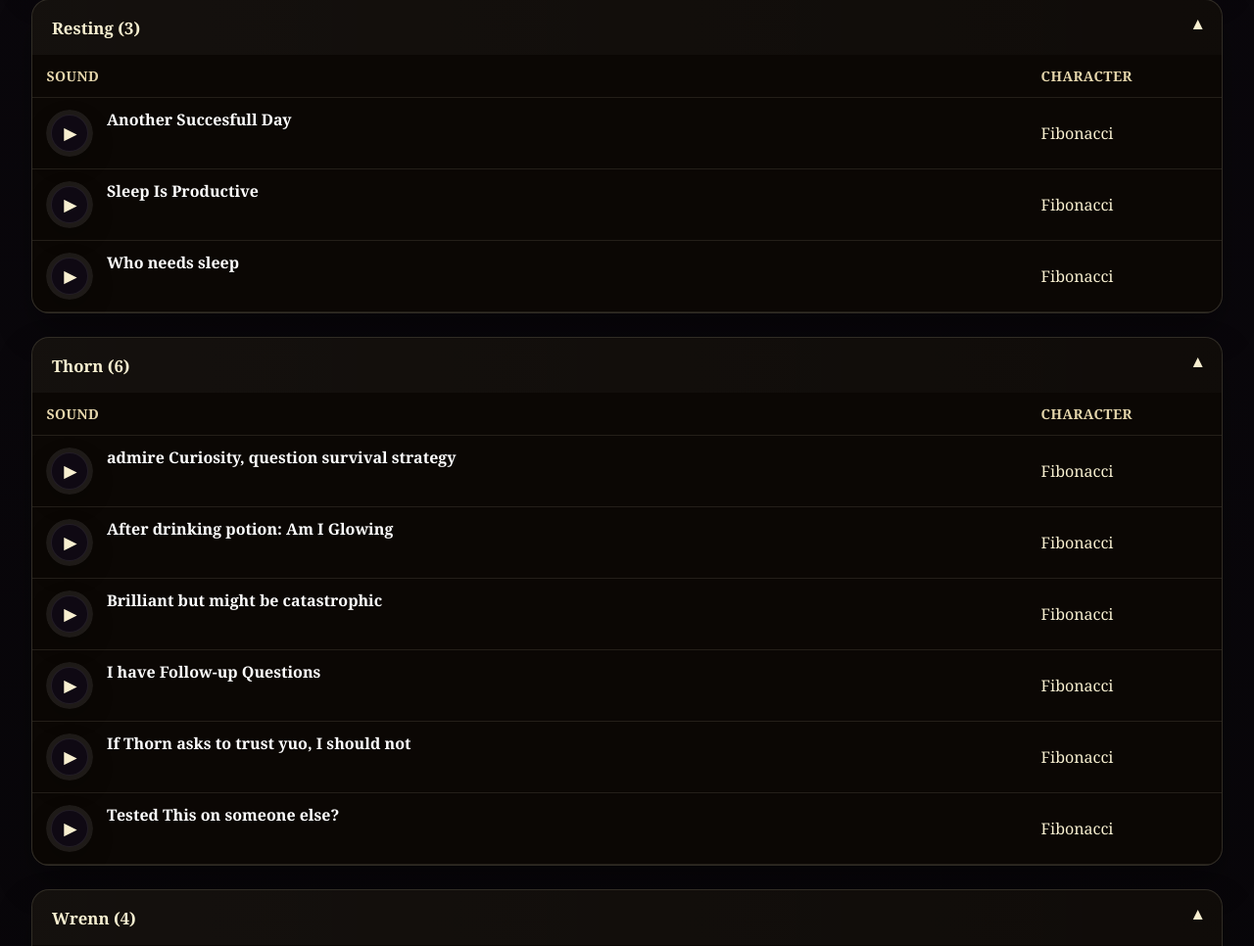
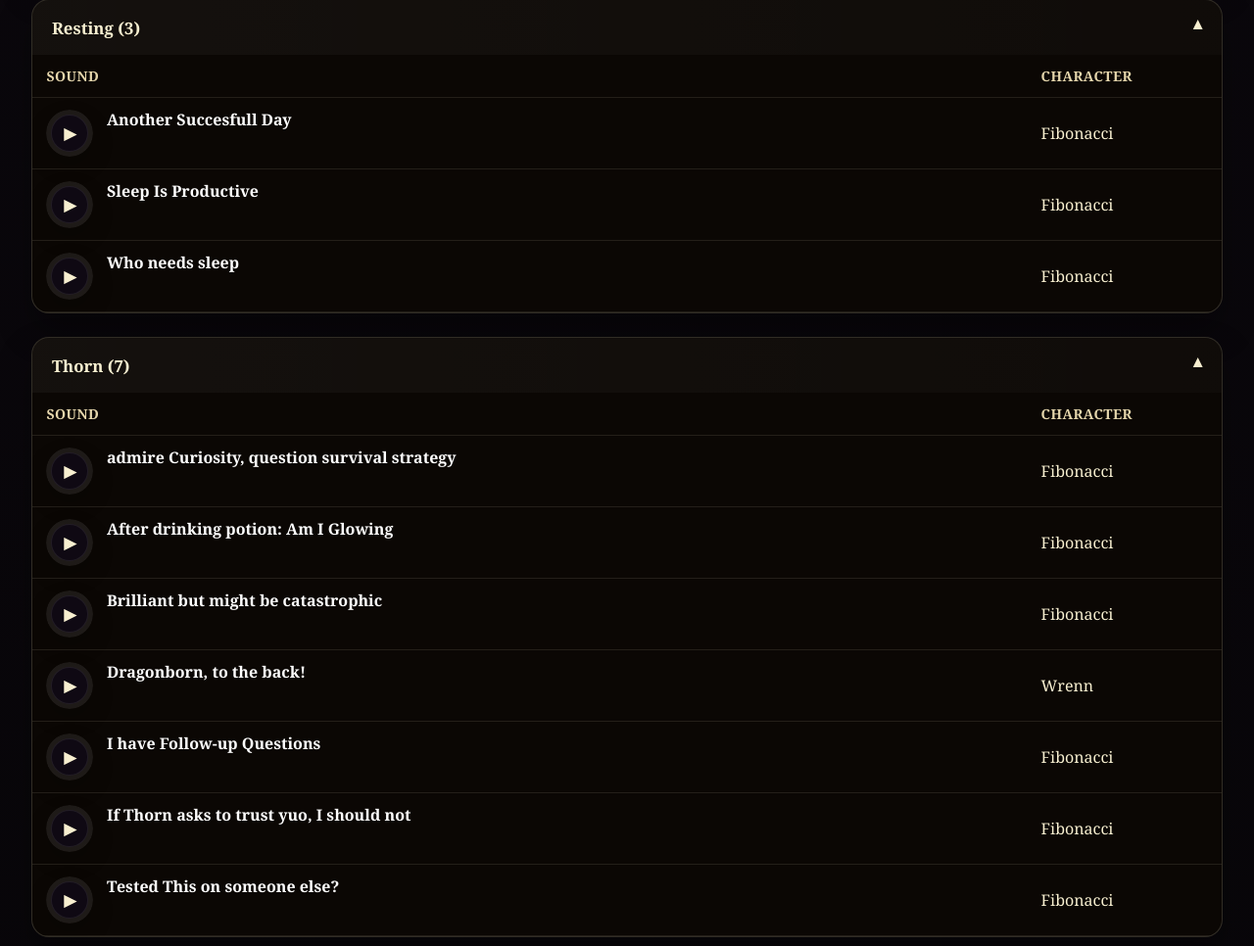
Before and after one commit to MisterE87/DnDSounds, a PHP site: page /index.php in a window 1280 px wide. Shown: the part 4446-5412 px from the top of the page at 98% size. Run offline with PHP 8.4, Linux system fonts and the light colour scheme; the visitor is signed in with stand-in values (Sample User, id 1); data that the repository does not hold is empty.

Commit message:
add sound for thorn from wrenn

```diff
--- a/data/sounds.php
+++ b/data/sounds.php
@@ -296,4 +296,10 @@ return [
         'character' => 'Fibonacci',    'occasion' => 'Puzzle',
         'file' => 'assets/sounds/Puzzle/insidestory.mp3',
     ],
+        [
+        'title' => 'Dragonborn, to the back!',
+        'character' => 'Wrenn',    'occasion' => 'Thorn',
+        'file' => 'assets/sounds/Thorn/DragonbornToTheBack.mp3',
+    ],
+
 ];
```
Also changed, not shown: 1 other file.
